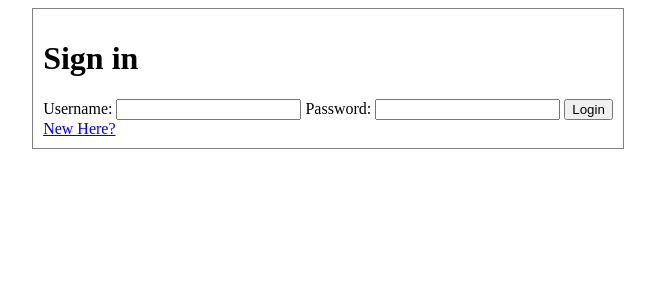
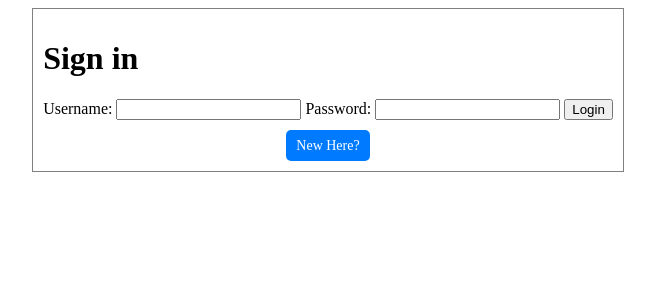
Before and after one commit to CyberHummel/Rate-ME, a PHP site: page / in a window 1280 px wide. Shown: the top 300 px of the page, without its empty margins (312-967 px from the left). Run offline with PHP 8.4, Linux system fonts and the light colour scheme.

Commit message:
warum streikt mein ai commit

```diff
--- a/App/Frontend/design.css
+++ b/App/Frontend/design.css
@@ -1,3 +1,24 @@
+.button-container {
+  text-align: center;
+  margin-top: 10px;
+}
+
+.small-button {
+  display: inline-block;
+  padding: 5px 10px;
+  background-color: #007bff;
+  color: #fff;
+  border-radius: 5px;
+  text-decoration: none;
+  font-size: 14px;
+  line-height: 1.5;
+}
+
+.small-button:hover {
+  background-color: #0056b3;
+}
+
+
 #central_panel {
     border: 1px solid gray;
     padding: 10px;
--- a/App/Frontend/index.php
+++ b/App/Frontend/index.php
@@ -100,6 +100,8 @@ $conn->close();
   <input id="password" name="password" required="" type="password" />
   <input name="login" type="submit" value="Login" />
 </form>
-<a href="register.php"> New Here?</a>
+<div class="button-container">
+<a href="register.php" class="small-button"> New Here?</a>
+</div>
 </div>
 </body>
--- a/App/Frontend/register.php
+++ b/App/Frontend/register.php
@@ -90,7 +90,6 @@ if ($_SERVER["REQUEST_METHOD"] == "POST") {
 $conn->close();
 */
 ?>
-
          <!-- Sign Up Form -->
          <div id="central_panel">
          <h1>Sign Up</h1>
@@ -107,6 +106,9 @@ $conn->close();
   <input id="city" name="city" type="text" />
   <input name="register" type="submit" value="Register" />
 </form>
+<div class="button-container">
+      <a href="index.php" class="small-button">Sign in</a>
+    </div>
          </div>
 
 
```
